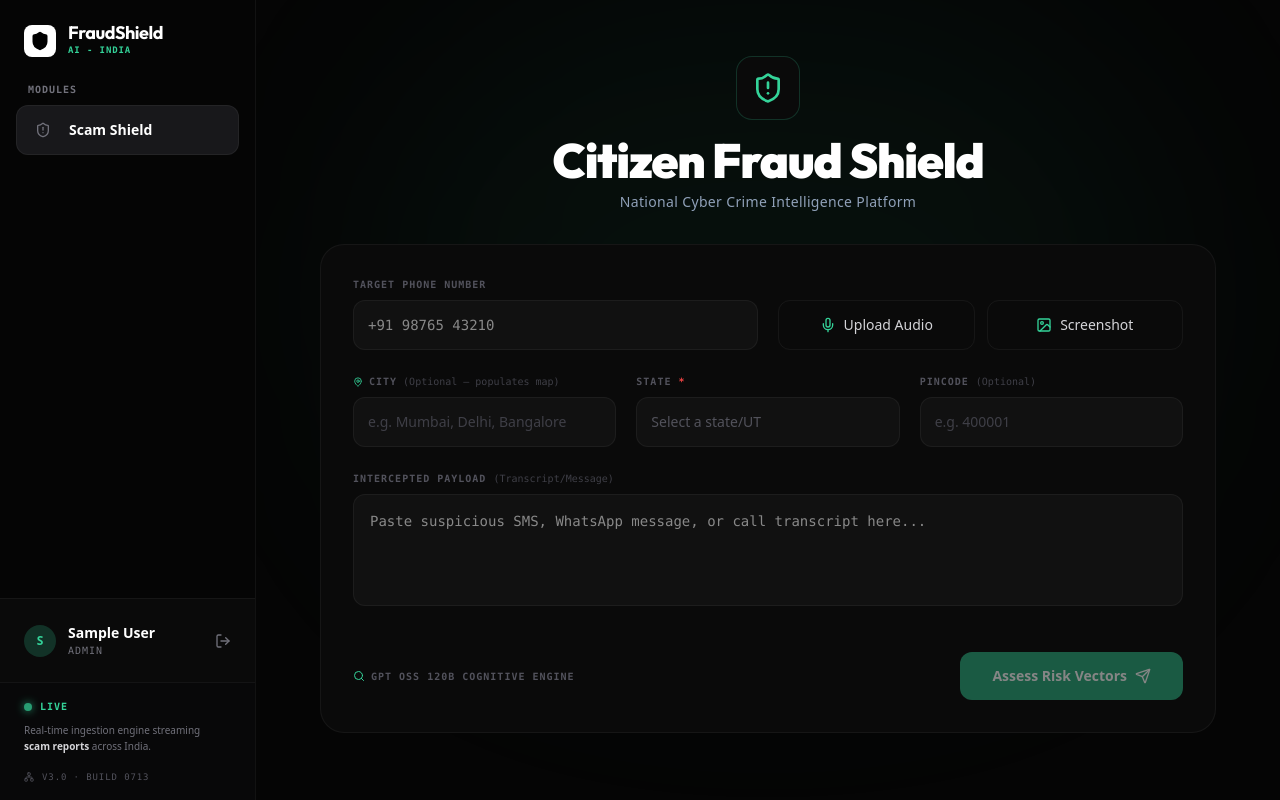
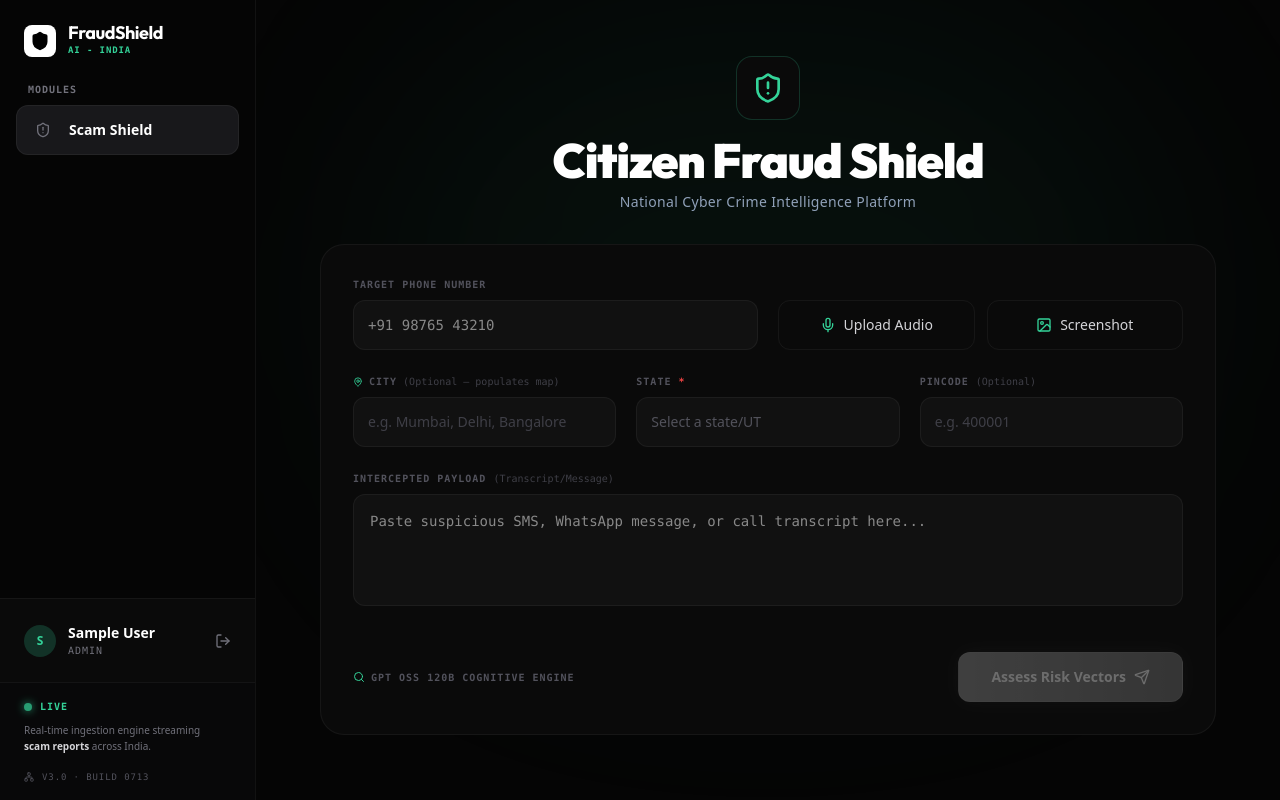
Before and after one commit to nandiprasadkm18/FraudShield, a Next.js app in the folder frontend/: page /citizen in a window 1280 px wide. Built offline with nearby package versions, Linux system fonts and the light colour scheme; sample sign-in values are in the browser's storage.

Commit message:
ui: upgrade Assess Risk Vectors button with premium aesthetic and hover animations

```diff
--- a/frontend/src/app/citizen/page.tsx
+++ b/frontend/src/app/citizen/page.tsx
@@ -433,10 +433,13 @@ END:VCARD`;
             <button
               onClick={handleAnalyze}
               disabled={isAnalyzing || (!input.trim() && !phone.trim()) || !state}
-              className="bg-[#34d399]/80 hover:bg-[#34d399] text-white px-8 py-3.5 rounded-xl font-bold flex items-center gap-2 transition-all disabled:opacity-50 disabled:cursor-not-allowed text-sm"
+              className="relative group overflow-hidden bg-gradient-to-r from-emerald-500 to-teal-600 hover:from-emerald-400 hover:to-teal-500 text-white shadow-[0_0_20px_rgba(16,185,129,0.15)] hover:shadow-[0_0_25px_rgba(16,185,129,0.35)] px-8 py-3.5 rounded-xl font-bold flex items-center gap-2 transition-all duration-300 hover:-translate-y-0.5 disabled:opacity-40 disabled:saturate-0 disabled:hover:translate-y-0 disabled:hover:shadow-none disabled:cursor-not-allowed text-sm border border-emerald-400/30"
             >
-              {isAnalyzing ? "Executing Analysis..." : "Assess Risk Vectors"}
-              {!isAnalyzing && <Send size={16} />}
+              <div className="absolute inset-0 bg-gradient-to-r from-transparent via-white/10 to-transparent -translate-x-[150%] group-hover:translate-x-[150%] transition-transform duration-700 ease-in-out" />
+              <span className="relative z-10 flex items-center gap-2">
+                {isAnalyzing ? "Executing Analysis..." : "Assess Risk Vectors"}
+                {!isAnalyzing && <Send size={16} className="group-hover:translate-x-1 group-hover:-translate-y-1 transition-transform duration-300" />}
+              </span>
             </button>
           </div>
         </motion.div>
```
